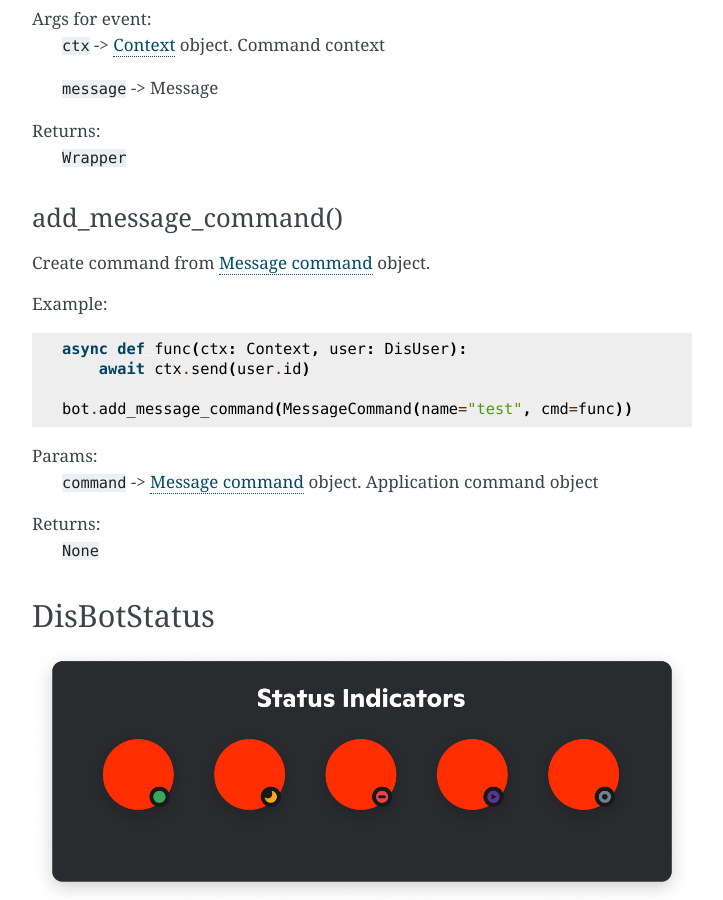
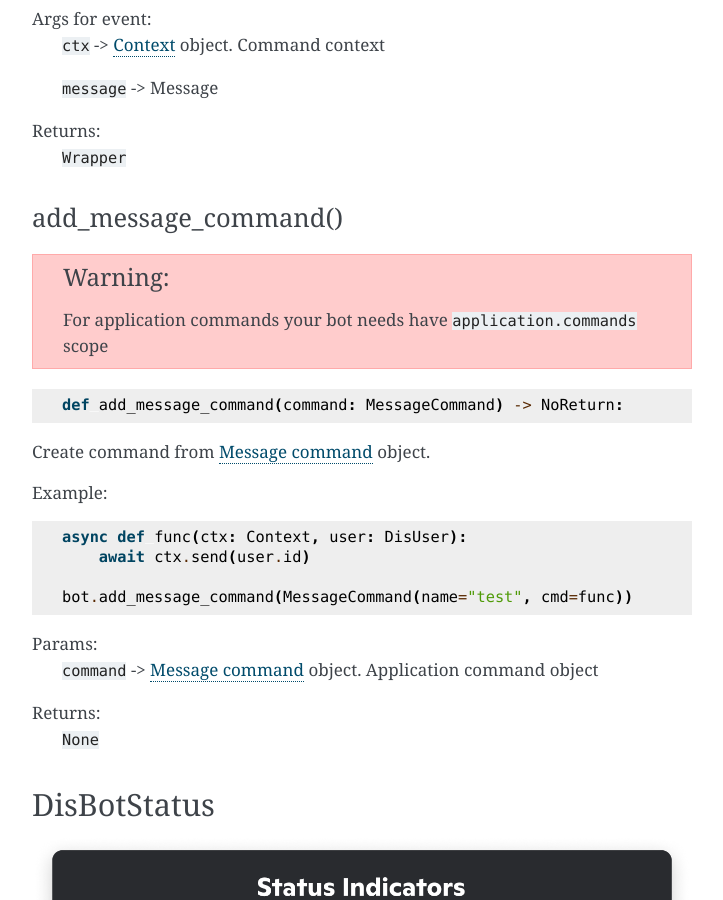
Before and after one commit to bleudev/pytecord_old_archive, a Sphinx documentation site: the page built from docs/source/objects/bot.rst, in a window 1280 px wide and 900 px high, scrolled down 6915 px. Shown: the whole window, without its empty margins (388-1111 px from the left). Built offline with Sphinx 7.4.7, drawn with Linux system fonts in a browser that asks for light colours.

Commit message:
Fix add_message_command()

```diff
--- a/docs/source/objects/bot.rst
+++ b/docs/source/objects/bot.rst
@@ -315,6 +315,13 @@ Returns:
 add_message_command()
 =====================
 
+.. warning::
+    For application commands your bot needs have ``application.commands`` scope
+
+::
+
+    def add_message_command(command: MessageCommand) -> NoReturn:
+
 Create command from `Message command <application_commands.html#message-commands>`_ object.
 
 Example::
@@ -329,6 +336,8 @@ Params:
 
 Returns:
     ``None``
+
+
 
 DisBotStatus
 ************
```
